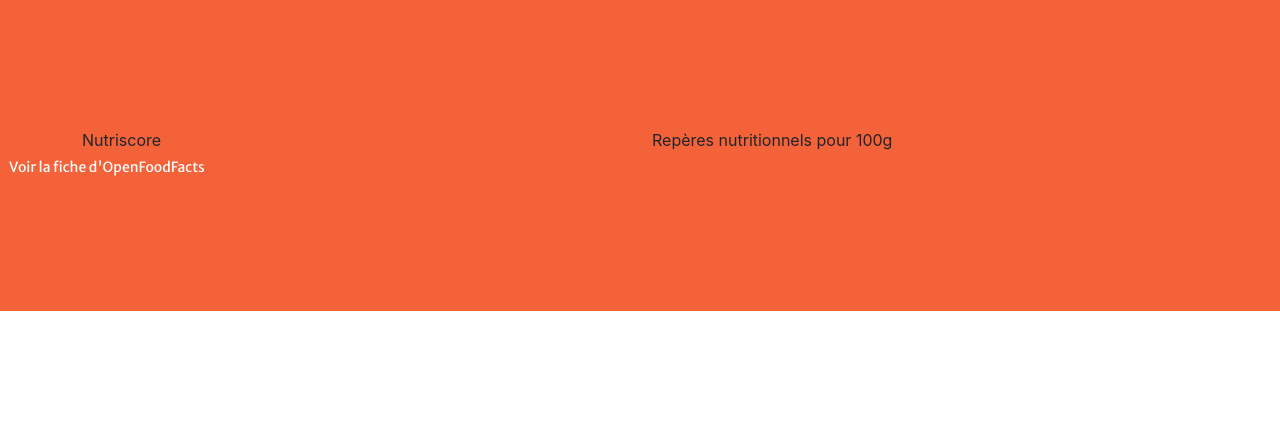
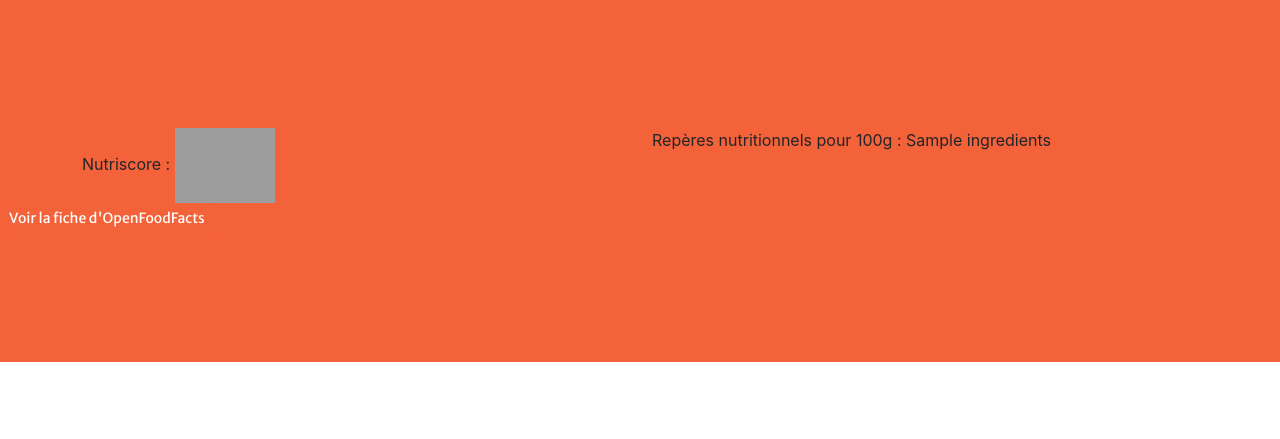
Before and after one commit to nicoseng/P8_purbeurre, a Django app: template purbeurre_website/templates/purbeurre_website/check_my_products.html in a window 1280 px wide. Shown: the part 800-1239 px from the top of the page. Run offline with Django 3.2, Linux system fonts and the light colour scheme; the template is opened without the code that fills it: most values are stand-ins (such as "Sample title", 1, 10 or a date in 2020); some libraries are stand-ins or nearby versions; grey boxes are pictures that could not be loaded.

Commit message:
ajout données produit fiche produit

```diff
--- a/purbeurre_website/templates/purbeurre_website/check_my_products.html
+++ b/purbeurre_website/templates/purbeurre_website/check_my_products.html
@@ -44,17 +44,18 @@
                 <div class="container">
                     <div class="row">
                         <div class="col-sm">
-                            Nutriscore
+                            Nutriscore : <img src="https://static.openfoodfacts.org/images/attributes/nutriscore-{{product_selected_data.nutriscore}}.svg" width="100">
+
                         </div>
                         <div class="col-sm">
-                            Repères nutritionnels pour 100g
+                            Repères nutritionnels pour 100g : {{product_selected_data.ingredients}}
                         </div>
                     </div>
                 </div>
             </div>
 
             <div>
-                <a class="justify-d-flex" href="https://fr.openfoodfacts.org/"><button type="button" class="btn btn-primary btn-sm">Voir la fiche d'OpenFoodFacts</button>
+                <a class="justify-d-flex" href="{{product_selected_data.url}}"><button type="button" class="btn btn-primary btn-sm">Voir la fiche d'OpenFoodFacts</button>
 
                 </a>
             </div>
```
Also changed, not shown: purbeurre_website/product_extractor.py (+7 -1 lines).
